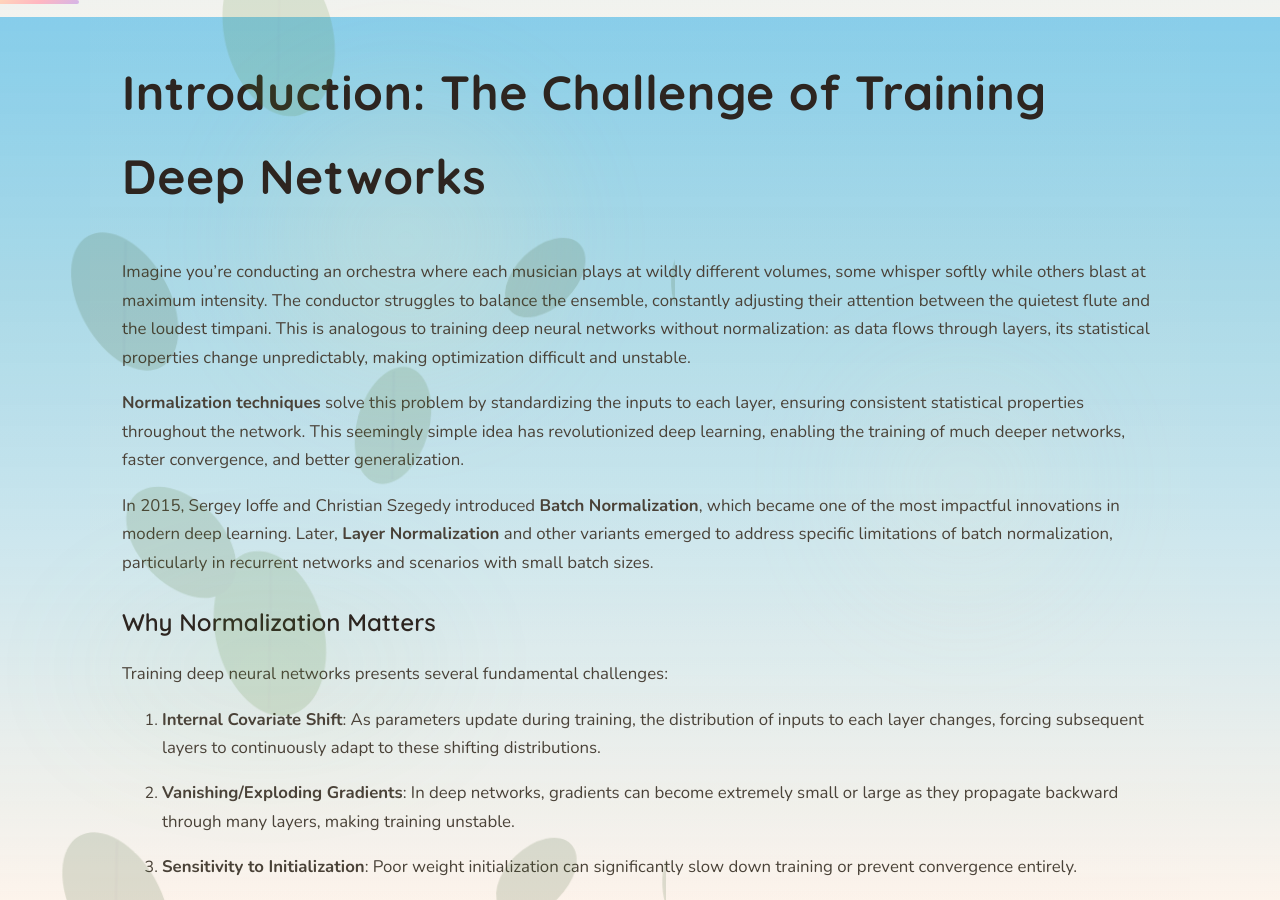
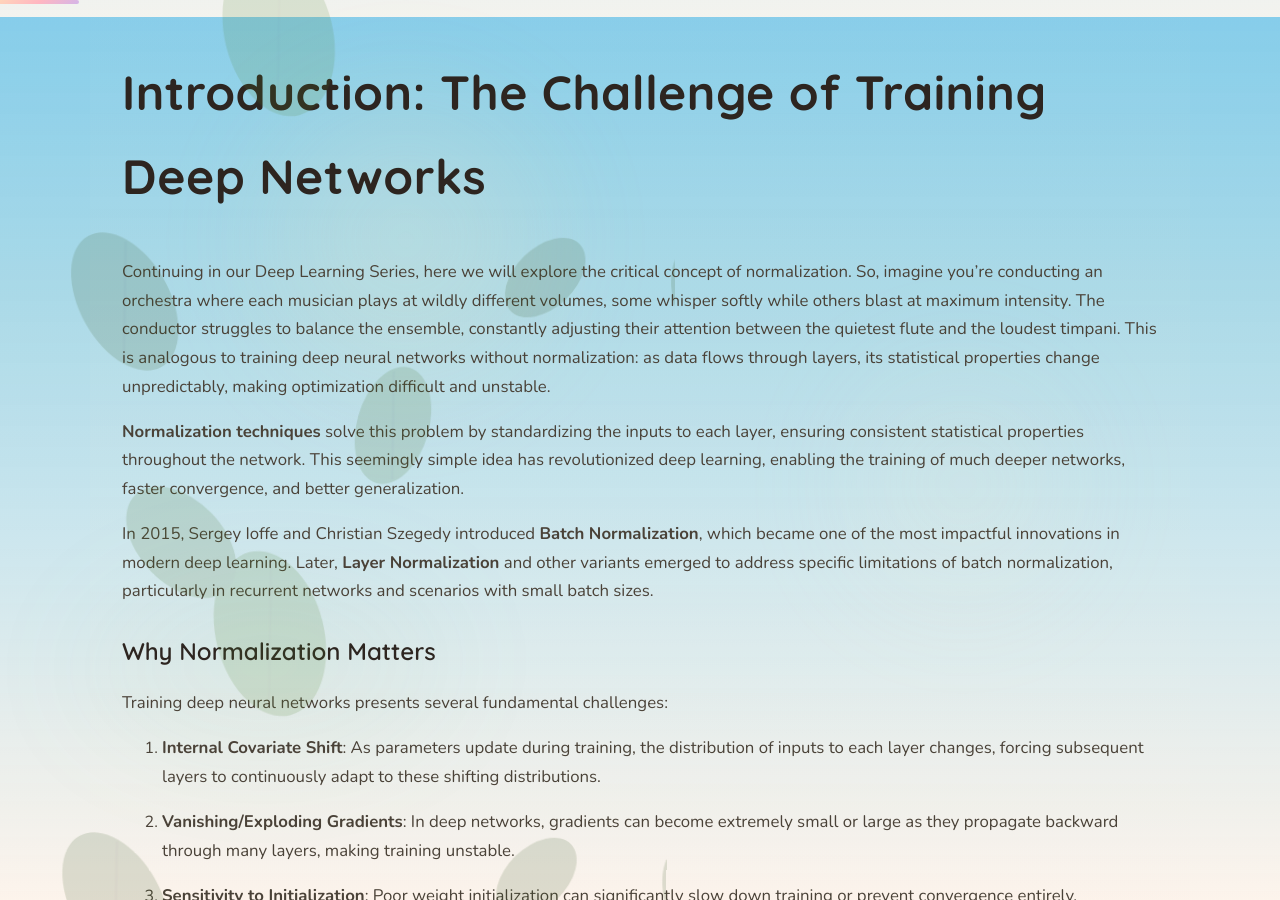
Before and after one commit to mayank1101/mayank1101.github.io, a Jekyll site: the page built from _posts/2025-12-30-normalization.md, in a window 1280 px wide and 900 px high, scrolled down 883 px. Built offline with Jekyll 4.4.1, drawn with Linux system fonts in a browser that asks for light colours.

```diff
--- a/_posts/2025-12-30-normalization.md
+++ b/_posts/2025-12-30-normalization.md
@@ -10,7 +10,7 @@
 
 ## Introduction: The Challenge of Training Deep Networks
 
-Imagine you're conducting an orchestra where each musician plays at wildly different volumes, some whisper softly while others blast at maximum intensity. The conductor struggles to balance the ensemble, constantly adjusting their attention between the quietest flute and the loudest timpani. This is analogous to training deep neural networks without normalization: as data flows through layers, its statistical properties change unpredictably, making optimization difficult and unstable.
+Continuing in our Deep Learning Series, here we will explore the critical concept of normalization. So, imagine you're conducting an orchestra where each musician plays at wildly different volumes, some whisper softly while others blast at maximum intensity. The conductor struggles to balance the ensemble, constantly adjusting their attention between the quietest flute and the loudest timpani. This is analogous to training deep neural networks without normalization: as data flows through layers, its statistical properties change unpredictably, making optimization difficult and unstable.
 
 **Normalization techniques** solve this problem by standardizing the inputs to each layer, ensuring consistent statistical properties throughout the network. This seemingly simple idea has revolutionized deep learning, enabling the training of much deeper networks, faster convergence, and better generalization.
 
```
